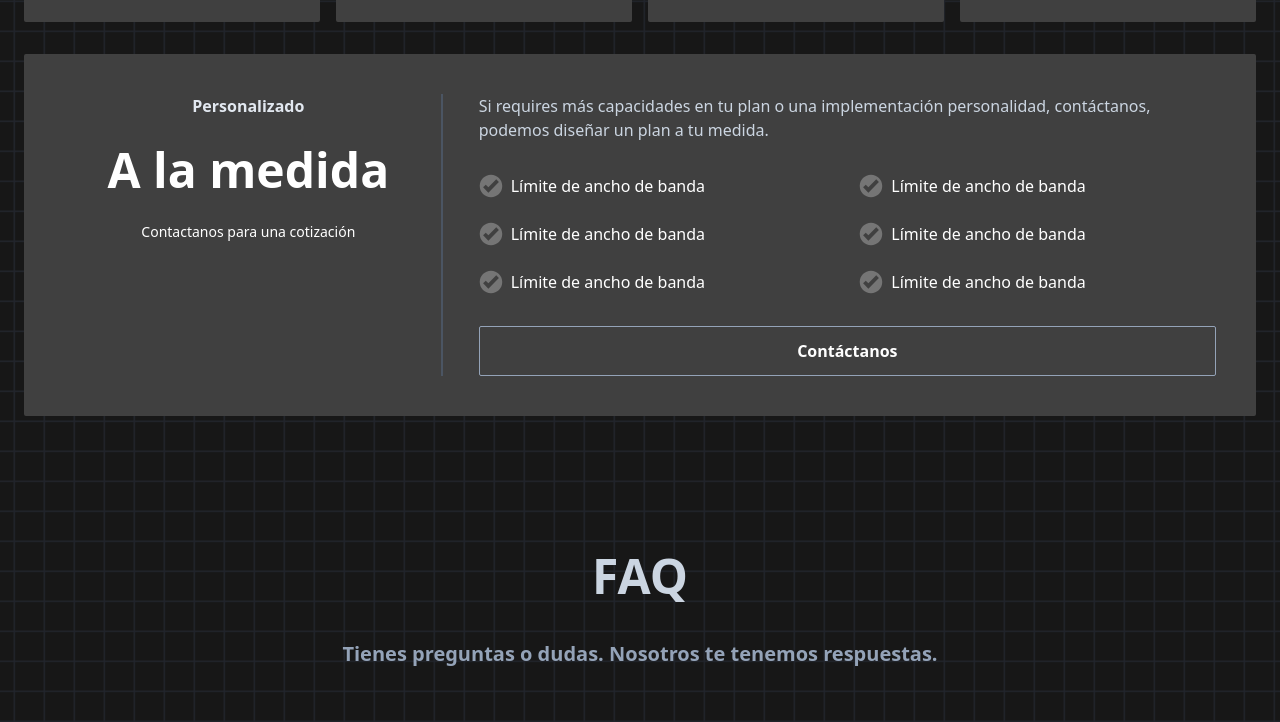
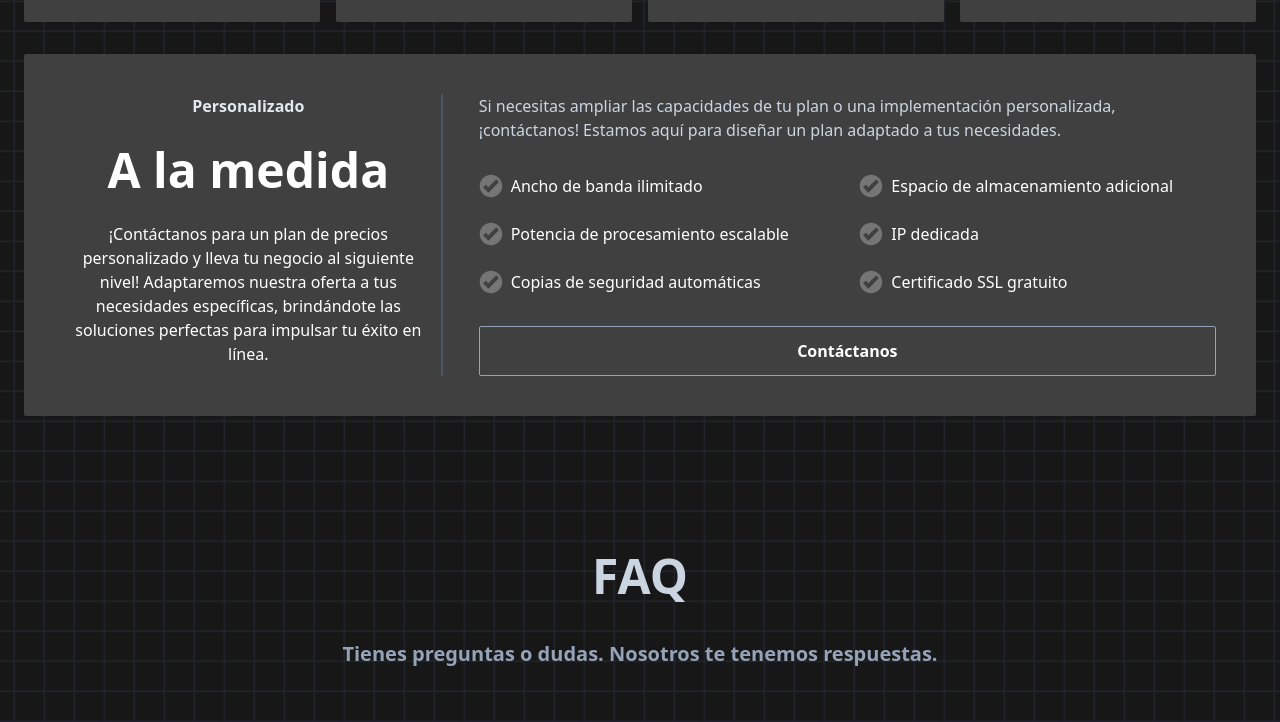
Before and after one commit to zeolimaldonado/landing-page, an Astro site: page / in a window 1280 px wide. Shown: the part 3864-4586 px from the top of the page. Built offline with nearby package versions, Linux system fonts and the light colour scheme; Astro itself is replaced by a stand-in of ours.

Commit message:
New data

```diff
--- a/src/components/Contact.astro
+++ b/src/components/Contact.astro
@@ -5,8 +5,8 @@ import ContactForm from "./react/ContactForm";
 <section id="contact" class="container mx-auto min-h-screen py-10 pt-24 px-6 space-y-8 flex flex-col justify-center">
     <h1 class="text-5xl text-center font-semibold text-slate-300">Contactanos</h1>
     <p class="text-slate-400 font-semibold text-xl text-center max-w-[65ch] mx-auto text-balance">
-        Si deseas obtener una demo de la aplicación, o deseas conocer más características para poder integrarlo en los procesos de tu empresa,
-        puedes contactarnos completando el siguiente formulario
+        ¡Nos encantaría saber de ti! Completa nuestro formulario de contacto y déjanos ayudarte a encontrar la solución perfecta para tus necesidades.
+        Estamos aquí para responder cualquier pregunta que tengas y diseñar un plan que se adapte a tus requerimientos específicos.
     </p>
     <ContactForm client:load />
 </section>
--- a/src/components/Costumers.astro
+++ b/src/components/Costumers.astro
@@ -6,7 +6,7 @@ import { FaAngleLeft, FaAngleRight } from 'react-icons/fa'
     <h5 class="font-semibold text-slate-300 text-2xl">Historias de nuestros clientes</h5>
     <div class="flex items-center justify-between w-full">
         <h1 class="text-4xl font-bold text-slate-200 text-pretty max-w-[40ch] py-6">
-            Las opiniones de nuestros clientes después de integrar CTAPP en sus procesos
+            ¡Descubre lo que dicen nuestros clientes! Lee opiniones reales sobre cómo nuestro servicio de servidor ha impulsado el éxito de sus proyectos.
         </h1>
         <div class="flex gap-0 w-64 border-2 border-gray-500 border-b-0 bg-neutral-700">
             <div class="flex-1 h-32 flex justify-center items-center border-r-2 border-r-gray-500">
--- a/src/components/People.astro
+++ b/src/components/People.astro
@@ -6,8 +6,7 @@ import { PEOPLE } from "./../constants"
 <section id="features" class="container mx-auto min-h-screen py-10 pt-24 px-6 space-y-8 flex flex-col">
     <h1 class="text-5xl text-center font-semibold text-slate-300">Diseñado para ti</h1>
     <p class="text-slate-400 font-semibold text-xl text-center max-w-[65ch] mx-auto text-balance">
-        CTAPP ha sido diseñado para satisfacer las necesidades de las empresas de todos los tamaños, con la división de actividades de forma eficiente
-        de acuerdo al rol que cumple cada usuario de la organización.
+        ¡Descubre cómo nuestro servicio de servidor se adapta a diversas necesidades! Desde startups hasta instituciones educativas, ofrecemos soluciones flexibles para impulsar el éxito en línea.
     </p>
     <section class="w-full grid grid-cols-3 justify-between items-stretch gap-6">
         {
--- a/src/components/Pricing.astro
+++ b/src/components/Pricing.astro
@@ -22,38 +22,38 @@ import Card from "./pricing/Card.astro";
                     A la medida
                 </h1>
             </div>
-            <p class="text-sm font-light mx-auto text-center">
-                Contactanos para una cotización
+            <p class="mx-auto text-center max-w-[50ch]">
+                ¡Contáctanos para un plan de precios personalizado y lleva tu negocio al siguiente nivel! Adaptaremos nuestra oferta a tus necesidades específicas, brindándote las soluciones perfectas para impulsar tu éxito en línea.
             </p>
         </header>
         <div class="flex-[2_2_0%] flex flex-col gap-8">
             <p class="font-medium text-slate-300">
-                Si requires más capacidades en tu plan o una implementación personalidad, contáctanos, podemos diseñar un plan a tu medida.
+                Si necesitas ampliar las capacidades de tu plan o una implementación personalizada, ¡contáctanos! Estamos aquí para diseñar un plan adaptado a tus necesidades.
             </p>
             <div class="grid grid-cols-2 gap-6">
                 <div class="flex justify-start items-center gap-2">
                     <img width="24" height="24" src="/images/checkmark.svg" loading="lazy" decoding="async" alt="">
-                    <span class="font-medium">Límite de ancho de banda</span>
+                    <span class="font-medium">Ancho de banda ilimitado</span>
                 </div>
                 <div class="flex justify-start items-center gap-2">
                     <img width="24" height="24" src="/images/checkmark.svg" loading="lazy" decoding="async" alt="">
-                    <span class="font-medium">Límite de ancho de banda</span>
+                    <span class="font-medium">Espacio de almacenamiento adicional</span>
                 </div>
                 <div class="flex justify-start items-center gap-2">
                     <img width="24" height="24" src="/images/checkmark.svg" loading="lazy" decoding="async" alt="">
-                    <span class="font-medium">Límite de ancho de banda</span>
+                    <span class="font-medium">Potencia de procesamiento escalable</span>
                 </div>
                 <div class="flex justify-start items-center gap-2">
                     <img width="24" height="24" src="/images/checkmark.svg" loading="lazy" decoding="async" alt="">
-                    <span class="font-medium">Límite de ancho de banda</span>
+                    <span class="font-medium">IP dedicada</span>
                 </div>
                 <div class="flex justify-start items-center gap-2">
                     <img width="24" height="24" src="/images/checkmark.svg" loading="lazy" decoding="async" alt="">
-                    <span class="font-medium">Límite de ancho de banda</span>
+                    <span class="font-medium">Copias de seguridad automáticas</span>
                 </div>
                 <div class="flex justify-start items-center gap-2">
                     <img width="24" height="24" src="/images/checkmark.svg" loading="lazy" decoding="async" alt="">
-                    <span class="font-medium">Límite de ancho de banda</span>
+                    <span class="font-medium">Certificado SSL gratuito</span>
                 </div>
             </div>
             <button class="w-full py-3 text-white font-semibold border border-slate-400 rounded-sm self-end">
```
